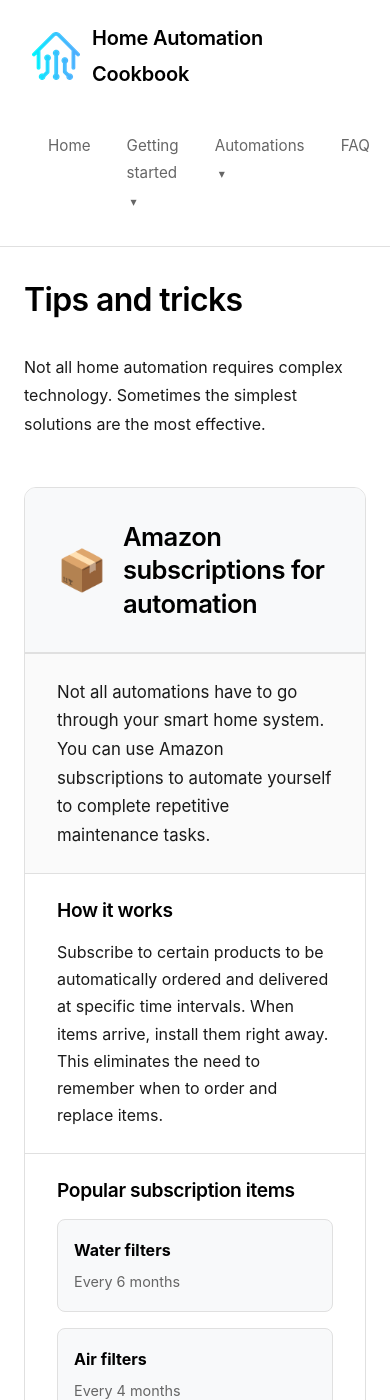
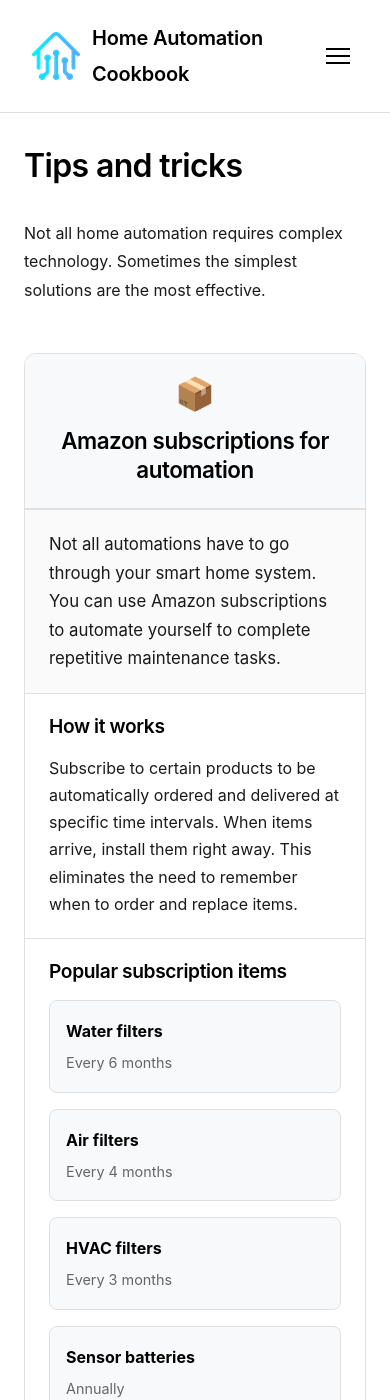
Before and after one commit to madskristensen/HomeAutomationCookbook, a Jekyll site: the page built from docs/getting-started/tips.md, in a window 390 px wide and 1400 px high. Built offline with Jekyll 4.4.1, drawn with Linux system fonts in a browser that asks for light colours.

Commit message:
Improve card layout and grid responsiveness 🎨
- ✏️ Added shared padding adjustments for card headers and sections.
- 🎨 Introduced styles for `.tip-icon` and `.philosophy-icon` with larger font sizes.
- ✏️ Updated header font sizes for `.tip-header` and `.philosophy-header`.
- 🎯 Consolidated padding for various card sections for consistency.
- 🛠️ Adjusted grid layouts for examples and tips to use single-column structures.
- 🖌️ Added a bottom border to `.comparison-column:first-child` for better separation.

```diff
--- a/docs/assets/css/style.css
+++ b/docs/assets/css/style.css
@@ -2795,14 +2795,46 @@
   .highlight-section:first-child {
     border-inline-end: none;
     border-bottom: 1px solid var(--color-border);
+  }
+
+  /* Shared padding adjustments for card headers and sections */
   :is(.tip-header, .philosophy-header) {
+    flex-direction: column;
+    text-align: center;
+    padding: 1.5rem;
+  }
+
+  .tip-icon,
+  .philosophy-icon {
+    font-size: 2rem;
+  }
+
   :is(.tip-header, .philosophy-header) h2 {
+    font-size: 1.4rem;
+  }
+
   /* Consolidated padding for all card sections */
   :is(.tip-intro, .philosophy-intro, .tip-section, .philosophy-section,
       .philosophy-example, .philosophy-fix, .philosophy-takeaway,
       .tip-benefits, .tip-requirements, .tip-implementation,
       .example-scenario, .pattern-example, .comparison-column) {
+    padding: 1.25rem 1.5rem;
+  }
+
+  .subscription-examples,
+  .status-examples,
+  .implementation-tips,
+  .resource-subitems {
+    grid-template-columns: 1fr;
+  }
+
+  .comparison-section {
+    grid-template-columns: 1fr;
+  }
+
+  .comparison-column:first-child {
     border-inline-end: none;
+    border-bottom: 1px solid var(--color-border);
   }
 
   .flow-step {
```
